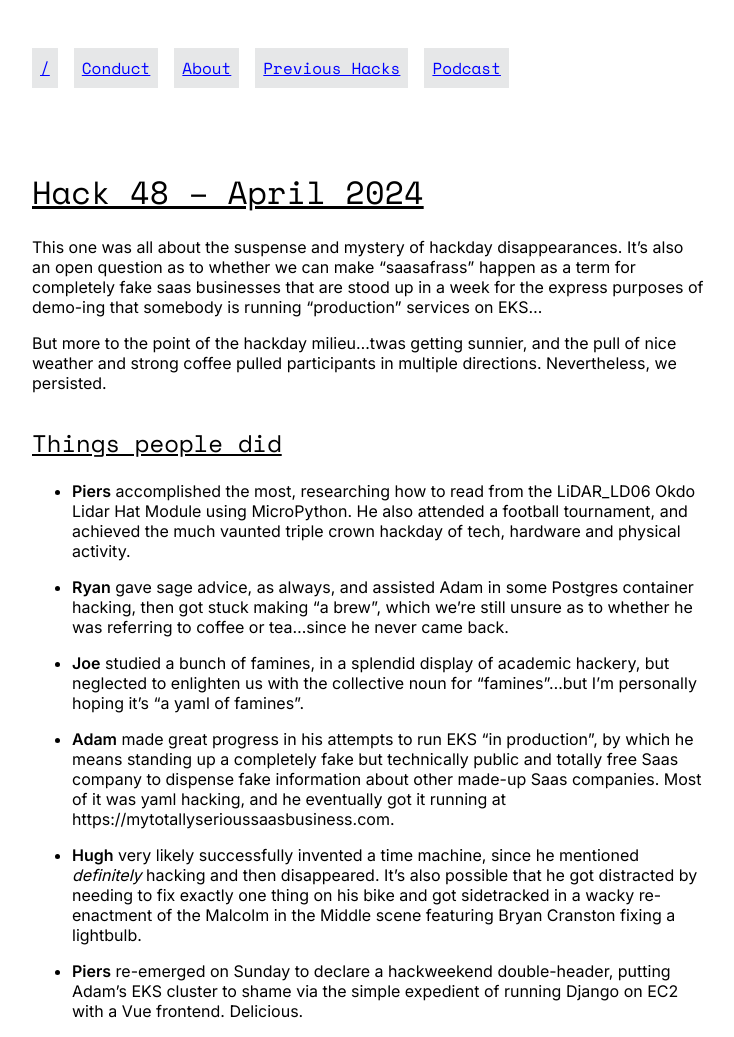
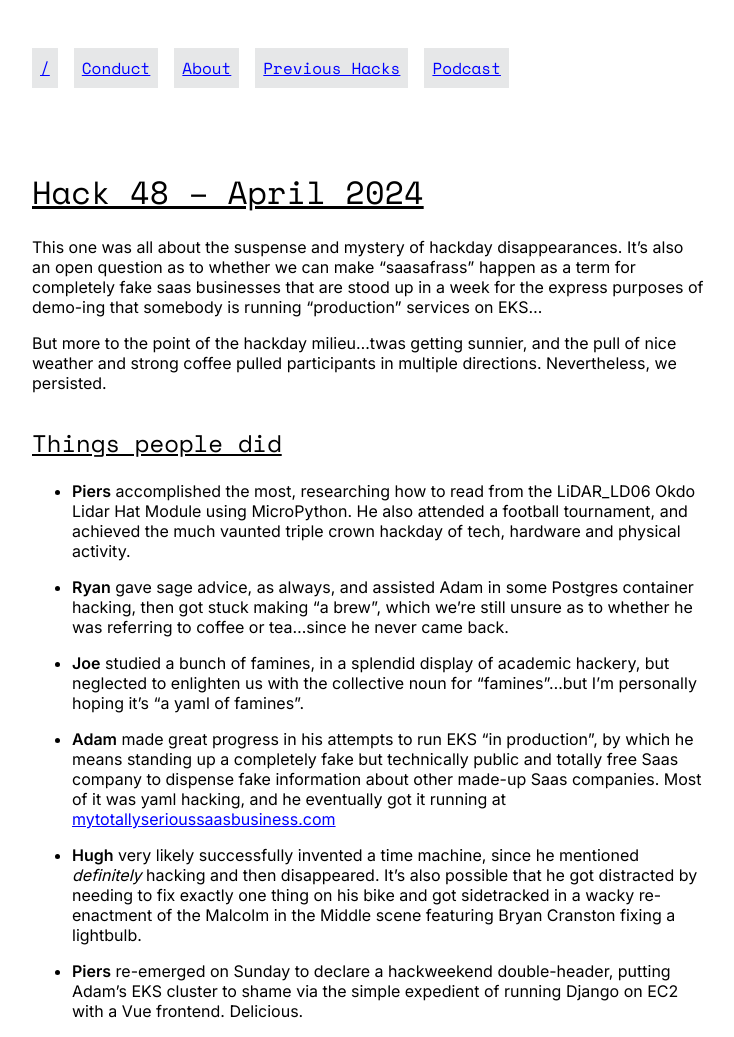
Before and after one commit to remotehack/remotehack.github.io, a Jekyll site: the page built from _hacks/48.md, in a window 1280 px wide. Shown: the whole page, without its empty margins (272-1006 px from the left). Built offline with Jekyll 4.4.1, drawn with Linux system fonts in a browser that asks for light colours; some of the changed lines change nothing that is shown.

Commit message:
fix link

```diff
--- a/_hacks/48.md
+++ b/_hacks/48.md
@@ -15,7 +15,7 @@ But more to the point of the hackday milieu...twas getting sunnier, and the pull
 
 - **Joe** studied a bunch of famines, in a splendid display of academic hackery, but neglected to enlighten us with the collective noun for "famines"...but I'm personally hoping it's "a yaml of famines".
 
-- **Adam** made great progress in his attempts to run EKS "in production", by which he means standing up a completely fake but technically public and totally free Saas company to dispense fake information about other made-up Saas companies. Most of it was yaml hacking, and he eventually got it running at https://mytotallyserioussaasbusiness.com.
+- **Adam** made great progress in his attempts to run EKS "in production", by which he means standing up a completely fake but technically public and totally free Saas company to dispense fake information about other made-up Saas companies. Most of it was yaml hacking, and he eventually got it running at [mytotallyserioussaasbusiness.com](https://mytotallyserioussaasbusiness.com)
 
 - **Hugh** very likely successfully invented a time machine, since he mentioned _definitely_ hacking and then disappeared. It's also possible that he got distracted by needing to fix exactly one thing on his bike and got sidetracked in a wacky re-enactment of the Malcolm in the Middle scene featuring Bryan Cranston fixing a lightbulb.
 
```
